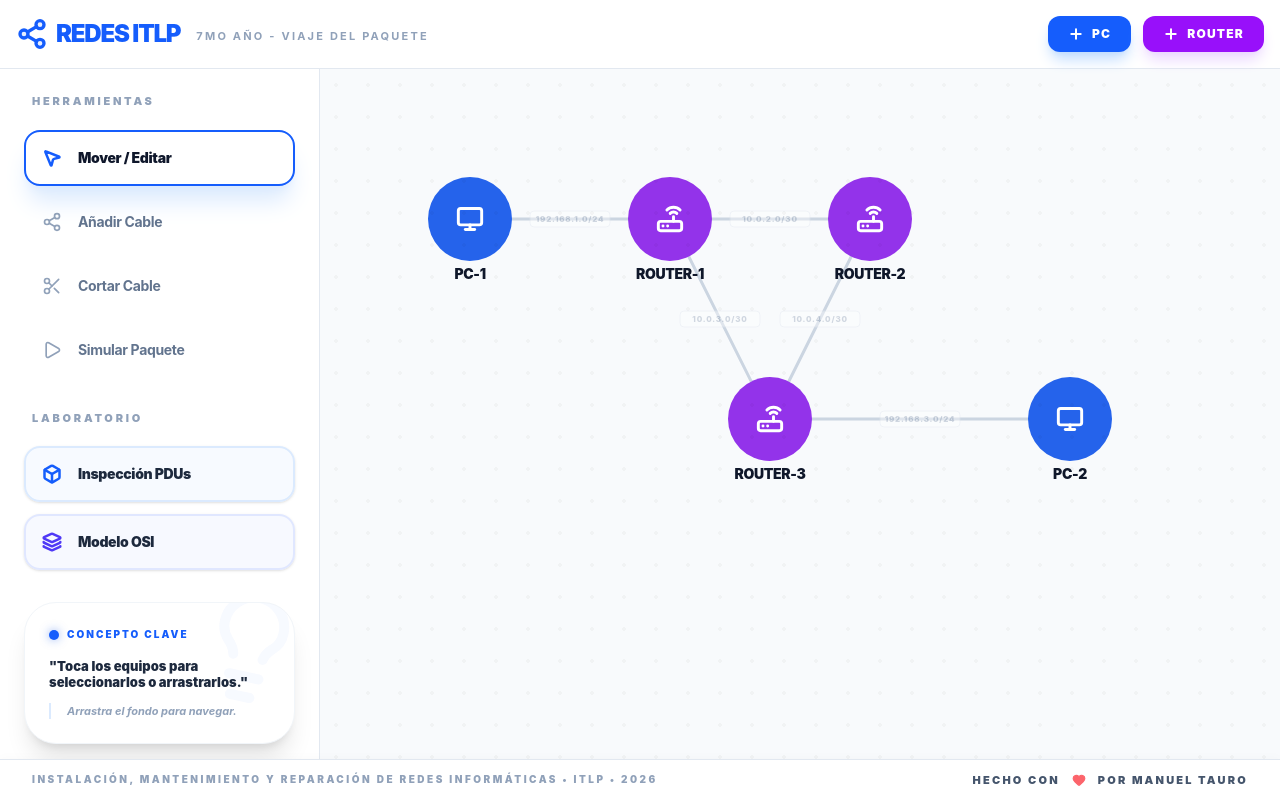
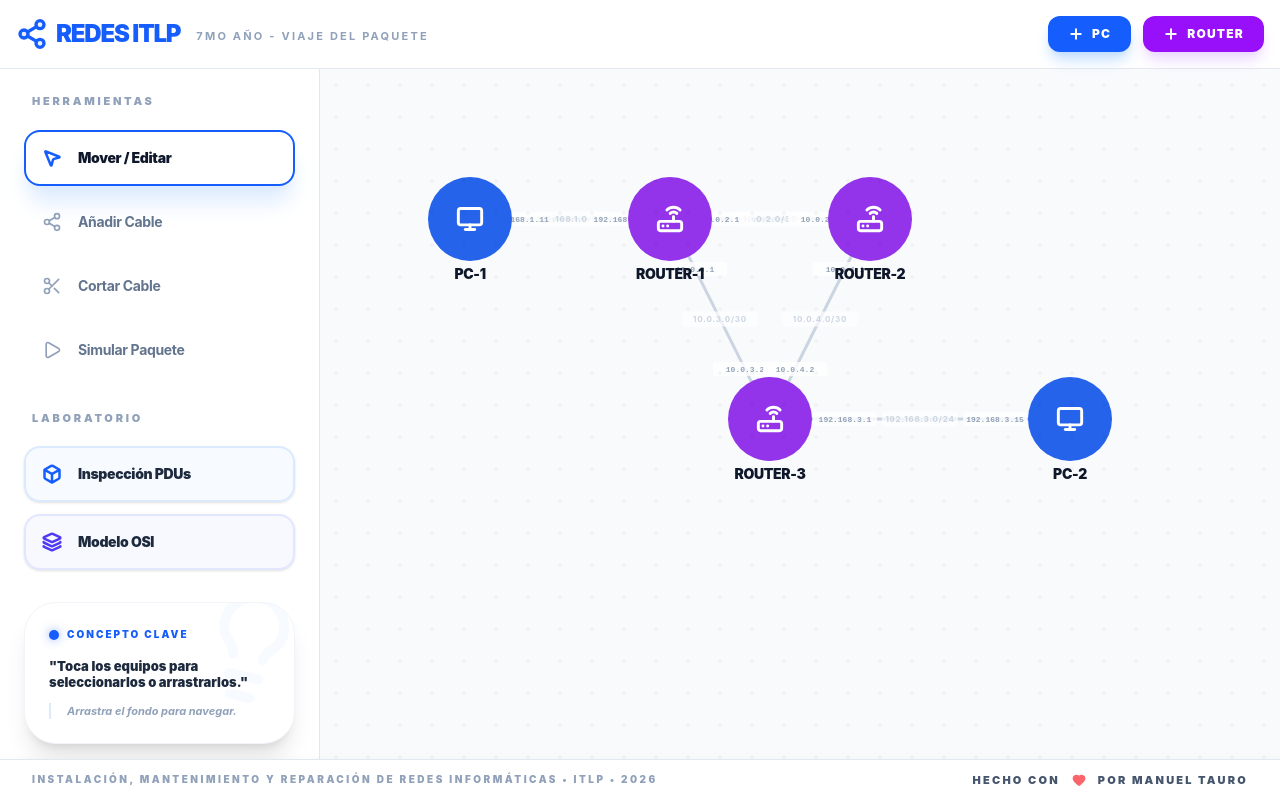
Before and after one commit to ManuT18/NetSimulator, a React (Vite) app: page / in a window 1280 px wide. Built offline with nearby package versions, Linux system fonts and the light colour scheme.

Commit message:
Restaurar visibilidad constante de IPs con un diseño más minimalista

```diff
--- a/src/App.jsx
+++ b/src/App.jsx
@@ -592,7 +592,7 @@ const App = () => {
                   const p2y = t.y + (s.y - t.y) * 0.25;
 
                   return (
-                    <g key={link.id} className="transition-opacity duration-300" style={{ opacity: !selectedNode || isLinkActive ? 1 : 0.2 }}>
+                    <g key={link.id} className="transition-opacity duration-300">
                       <line
                         x1={s.x}
                         y1={s.y}
@@ -604,69 +604,74 @@ const App = () => {
                         className="pointer-events-none"
                       />
                       {subnet && (
-                        <g transform={`translate(${midX}, ${midY})`} className="transition-opacity duration-500" style={{ opacity: isLinkActive ? 1 : 0.4 }}>
+                        <g transform={`translate(${midX}, ${midY})`} className="transition-all duration-500">
                           <rect
-                            x="-40"
-                            y="-8"
-                            width="80"
-                            height="16"
+                            x="-38"
+                            y="-7.5"
+                            width="76"
+                            height="15"
                             rx="4"
                             fill="white"
-                            stroke="#e2e8f0"
+                            stroke={isLinkActive ? "#e2e8f0" : "transparent"}
                             strokeWidth="1"
+                            opacity={isLinkActive ? 1 : 0.7}
                           />
                           <text
                             textAnchor="middle"
                             y="3"
                             fontSize="8"
-                            fontWeight="800"
-                            fill="#94a3b8"
-                            className="uppercase tracking-widest"
+                            fontWeight={isLinkActive ? "900" : "700"}
+                            fill={isLinkActive ? "#64748b" : "#cbd5e1"}
+                            className="uppercase tracking-widest transition-colors duration-300"
                           >
                             {subnet}
                           </text>
                         </g>
                       )}
-                      <g transform={`translate(${p1x}, ${p1y})`} className="transition-opacity duration-500" style={{ opacity: isLinkActive ? 1 : 0 }}>
+                      <g transform={`translate(${p1x}, ${p1y})`} className="transition-all duration-500">
                         <rect
-                          x="-35"
-                          y="-8"
-                          width="70"
-                          height="16"
-                          rx="4"
-                          fill="#eff6ff"
-                          stroke="#bfdbfe"
+                          x="-32"
+                          y="-7"
+                          width="64"
+                          height="14"
+                          rx="3"
+                          fill={isLinkActive ? "#eff6ff" : "white"}
+                          stroke={isLinkActive ? "#bfdbfe" : "transparent"}
                           strokeWidth="1"
+                          opacity={isLinkActive ? 1 : 0.8}
                         />
                         <text
                           textAnchor="middle"
                           y="3"
-                          fontSize="8.5"
-                          fontWeight="800"
-                          fill="#3b82f6"
+                          fontSize="8"
+                          fontWeight={isLinkActive ? "900" : "600"}
+                          fill={isLinkActive ? "#2563eb" : "#94a3b8"}
                           fontFamily="monospace"
+                          className="transition-colors duration-300"
                         >
                           {sIP}
                         </text>
                       </g>
-                      <g transform={`translate(${p2x}, ${p2y})`} className="transition-opacity duration-500" style={{ opacity: isLinkActive ? 1 : 0 }}>
+                      <g transform={`translate(${p2x}, ${p2y})`} className="transition-all duration-500">
                         <rect
-                          x="-35"
-                          y="-8"
-                          width="70"
-                          height="16"
-                          rx="4"
-                          fill="#eff6ff"
-                          stroke="#bfdbfe"
+                          x="-32"
+                          y="-7"
+                          width="64"
+                          height="14"
+                          rx="3"
+                          fill={isLinkActive ? "#eff6ff" : "white"}
+                          stroke={isLinkActive ? "#bfdbfe" : "transparent"}
                           strokeWidth="1"
+                          opacity={isLinkActive ? 1 : 0.8}
                         />
                         <text
                           textAnchor="middle"
                           y="3"
-                          fontSize="8.5"
-                          fontWeight="800"
-                          fill="#3b82f6"
+                          fontSize="8"
+                          fontWeight={isLinkActive ? "900" : "600"}
+                          fill={isLinkActive ? "#2563eb" : "#94a3b8"}
                           fontFamily="monospace"
+                          className="transition-colors duration-300"
                         >
                           {tIP}
                         </text>
```
